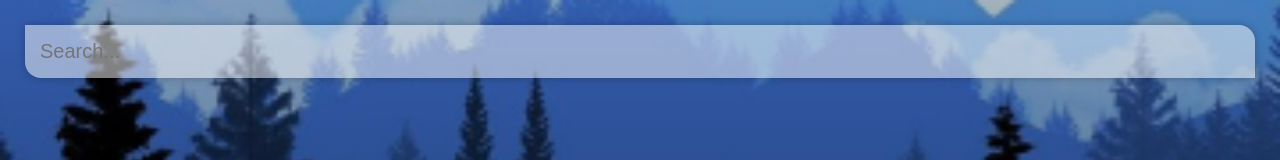
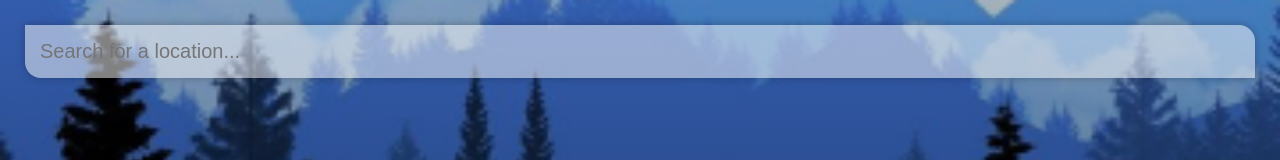
Before and after one commit to barksanto/vue-weather, a Vue app: page / in a window 1280 px wide. Shown: the top 160 px of the page. Built offline with nearby package versions, Linux system fonts and the light colour scheme.

Commit message:
changed placeholder

```diff
--- a/src/App.vue
+++ b/src/App.vue
@@ -1,4 +1,3 @@
-
 <template>
   <div id="app" :class="typeof weather.main != 'undefined' && weather.main.temp > 16 ? 'warm' : ''">
     <main>
@@ -6,7 +5,7 @@
         <input
           type="text"
           class="search-bar"
-          placeholder="Search..."
+          placeholder="Search for a location..."
           v-model="query"
           @keypress="fetchWeather"
         />
```
